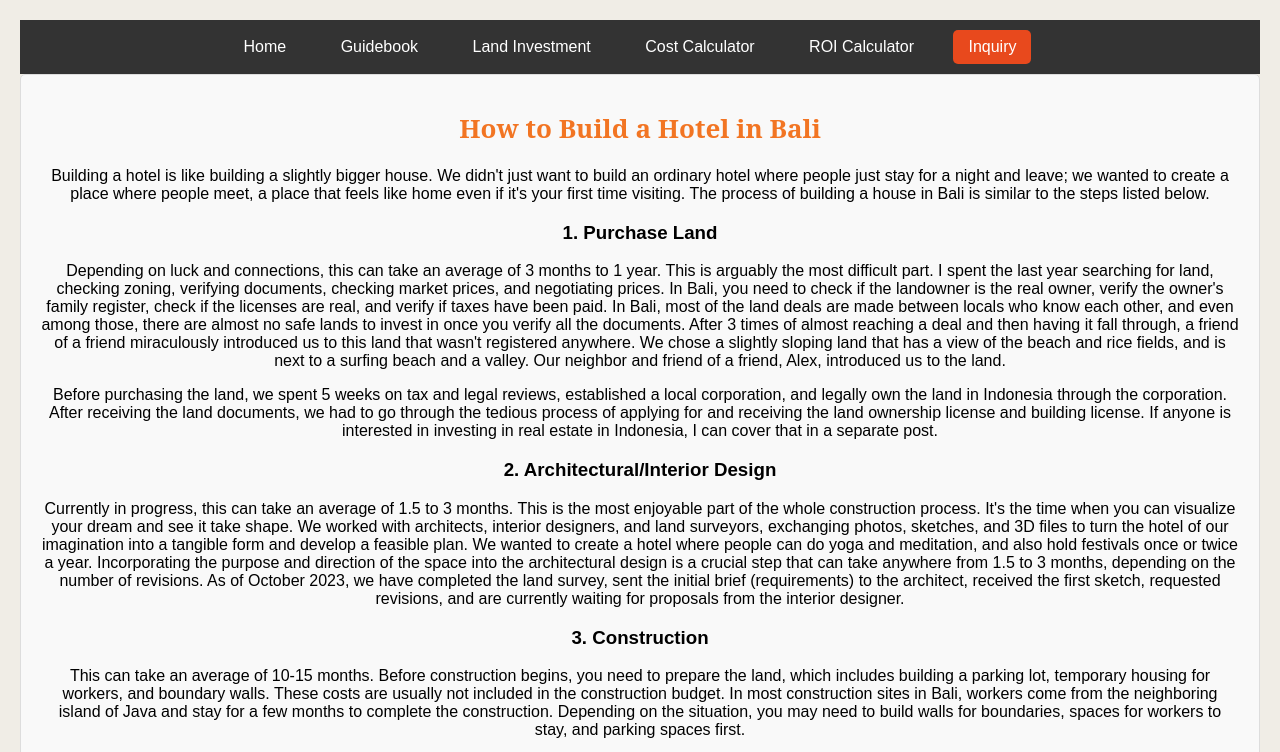
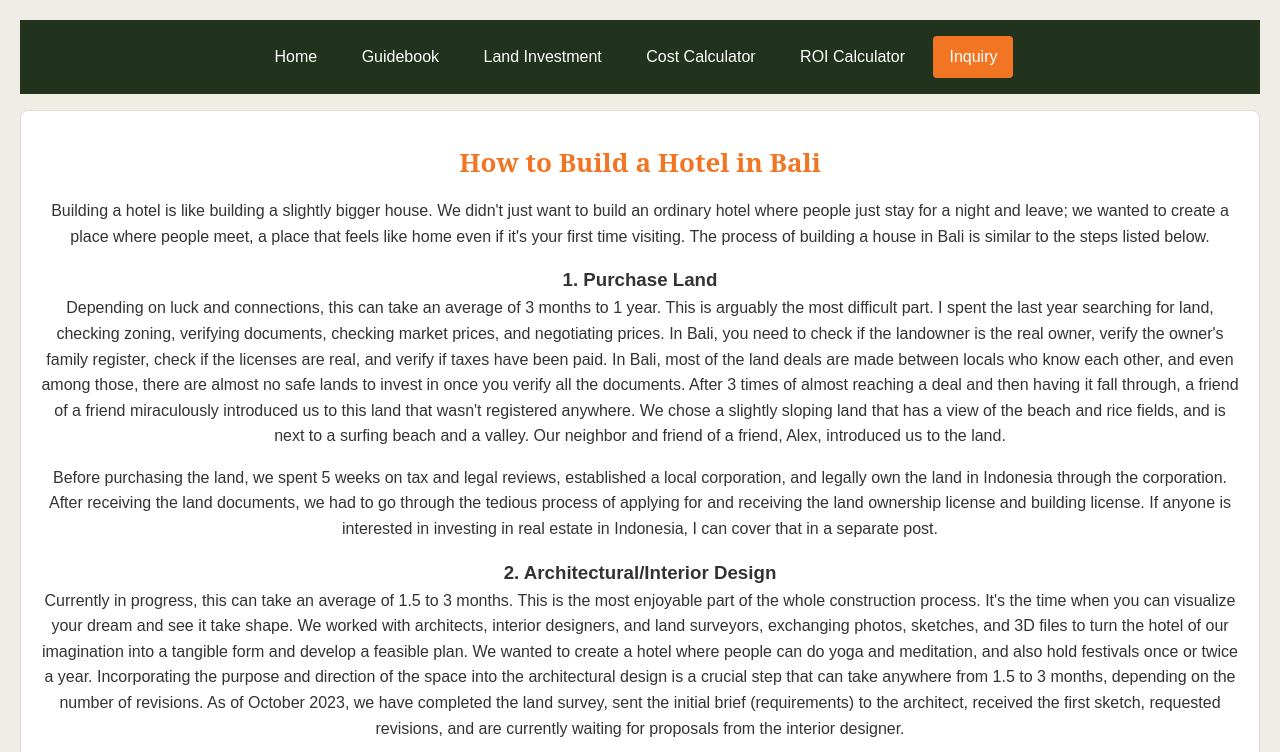
Before and after one commit to luhyun95/byov, a plain HTML site: page how-to-build-a-hotel-in-bali.html in a window 1280 px wide. Shown: the top 752 px of the page. Drawn offline with Linux system fonts and the light colour scheme.

Commit message:
Update styles.css

```diff
--- a/styles.css
+++ b/styles.css
@@ -1,49 +1,61 @@
+* {
+  margin: 0;
+  padding: 0;
+  box-sizing: border-box;
+}
 
-/* Navigation styles */
+/* Set background color and font for the whole page */
+body {
+  font-family: 'Noto Serif', serif;
+  background-color: #F0EDE6;
+  color: #333;
+  line-height: 1.6;
+}
+
+/* Style the navigation */
 nav {
-  background-color: #333;
-  padding: 10px 0;
+  background-color: #22331D;
+  padding: 1rem;
+  text-align: center;
 }
 
 nav ul {
   list-style: none;
-  margin: 0;
-  padding: 0;
 }
 
 nav li {
-  display: inline-block;
-  margin-right: 20px;
+  display: inline;
+  margin-right: 0.5rem;
 }
 
 nav a {
   text-decoration: none;
   color: white;
-  padding: 8px 15px;
+  padding: 0.5rem 1rem;
   display: inline-block;
 }
 
 nav a.cta {
-  background-color: #e8491d;
-  border-radius: 5px;
+  background-color: #F27523;
+  border-radius: 0.25rem;
 }
 
-/* Blog post styles */
+/* Style the blog post */
 .blog-post {
-  margin-bottom: 20px;
-  padding: 20px;
+  background-color: white;
   border: 1px solid #ddd;
-  border-radius: 5px;
-  background-color: #f9f9f9;
+  border-radius: 0.5rem;
+  margin: 1rem 0;
+  padding: 1rem;
 }
 
 h2 {
-  margin-bottom: 10px;
+  color: #F27523;
+  margin-bottom: 1rem;
 }
 
 p {
-  margin-bottom: 10px;
-  white-space: pre-line;
+  margin-bottom: 1rem;
 }
 
 body {
@@ -329,6 +341,18 @@ background-color: #6A7369;
     border-radius: 50px;
   }
 
+  th,
+td {
+  border: 1px solid #ddd;
+  padding: 0.5rem;
+  text-align: left;
+}
+
+th {
+  background-color: #F27523;
+  color: white;
+}
+
   tr:nth-child(even) {
     background-color: #f2f2f2;
   }
```
